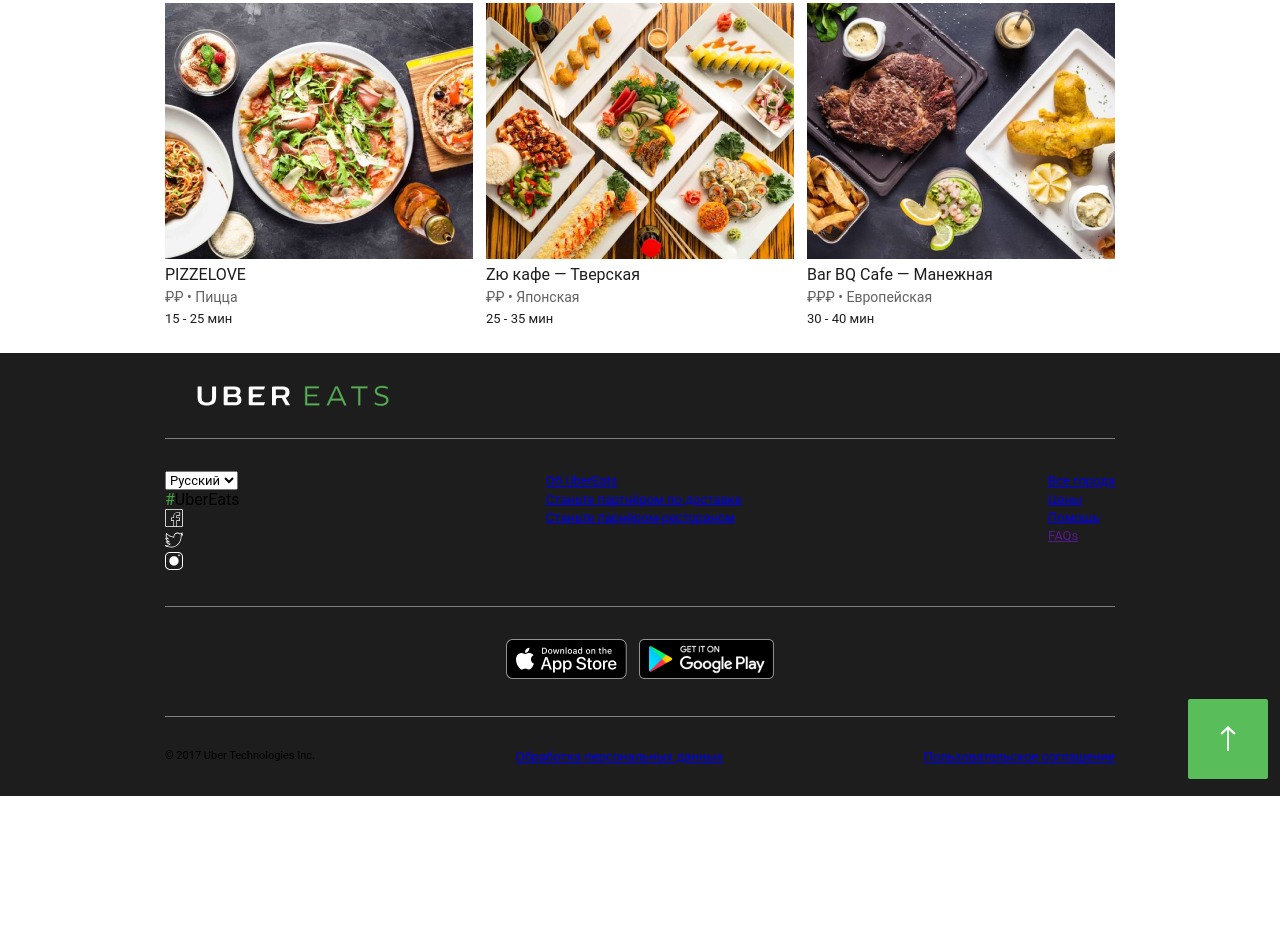
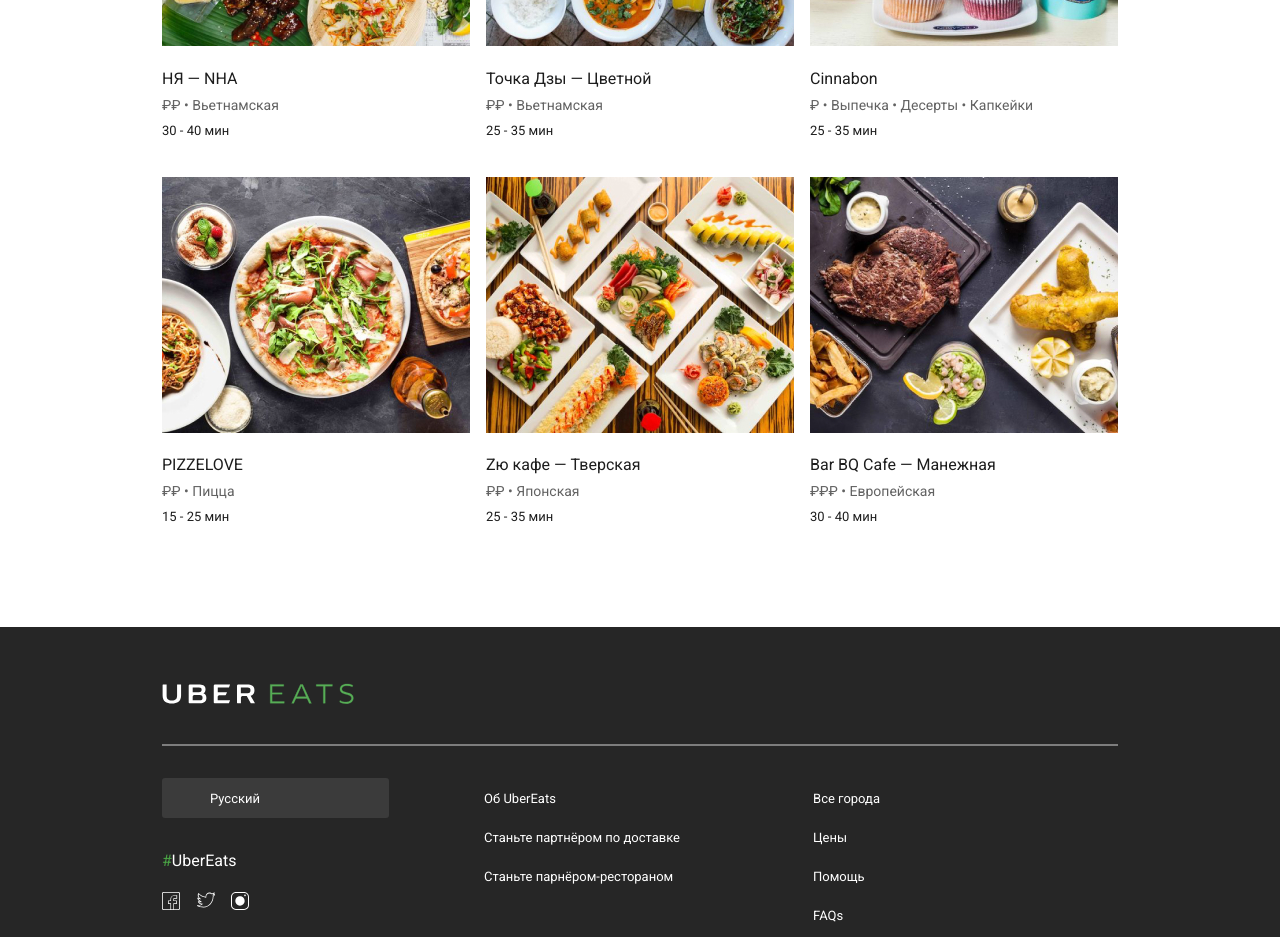
Before and after one commit to ustinovilya/UberEats, a plain HTML site: page index.html in a window 1280 px wide. Shown: the part 905-1842 px from the top of the page. Before the commit the page ends 1701 px from the top, so only its background shows below. Drawn offline with Linux system fonts and the light colour scheme.

Commit message:
feat: add styles

```diff
--- a/index.html
+++ b/index.html
@@ -6,6 +6,12 @@
     <meta name="viewport" content="width=device-width, initial-scale=1.0" />
     <link rel="stylesheet" href="./styles/styles.css" />
     <link rel="stylesheet" href="./styles/normalize.css" />
+    <link rel="preconnect" href="https://fonts.googleapis.com" />
+    <link rel="preconnect" href="https://fonts.gstatic.com" crossorigin />
+    <link
+      href="https://fonts.googleapis.com/css2?family=Roboto:wght@400;500&display=swap"
+      rel="stylesheet"
+    />
     <title>Uber Eats</title>
   </head>
   <body>
@@ -111,14 +117,14 @@
           <img src="./assets/footer_logo.svg" alt="Логотип UberEats" />
         </div>
         <div class="footer__information">
-          <div>
+          <div class="footer__select-socials">
             <select class="select-language" name="selectLanguage" id="1">
               <option value="ru">Русский</option>
               <option value="en">English</option>
               <option value="de">Deutsch</option>
             </select>
             <p class="hashtag"><span style="color: #49a144">#</span>UberEats</p>
-            <ul>
+            <ul class="footer__socials">
               <li>
                 <a
                   target="_blank"
@@ -151,7 +157,7 @@
               </li>
             </ul>
           </div>
-          <ul>
+          <ul class="link-list">
             <li>
               <a
                 class="link"
@@ -180,7 +186,7 @@
               >
             </li>
           </ul>
-          <ul>
+          <ul class="link-list">
             <li>
               <a
                 class="link"
@@ -229,7 +235,7 @@
           /></a>
         </div>
         <div class="footer__privacy">
-          <span class="footer__privacy-text"
+          <span style="color: #ffffff" class="footer__privacy-text"
             >© 2017 Uber Technologies Inc.</span
           >
           <a
--- a/styles/styles.css
+++ b/styles/styles.css
@@ -23,20 +23,20 @@ body {
 }
 
 .container {
-  width: 950px;
+  width: 956px;
   margin: 0 auto;
 }
 
 header {
-  margin-bottom: 24px;
+  margin-bottom: 56px;
 
-  border-bottom: 1px solid black;
+  box-shadow: 0px 0px 16px rgb(38 38 38 / 16%);
 }
 
 .header {
   display: flex;
   justify-content: space-between;
-  padding: 24px 0;
+  padding: 26px 0;
 }
 
 .header__logo {
@@ -50,14 +50,17 @@ header {
 }
 
 .header__controls-button {
-  margin-right: 12px;
-
+  margin-right: 16px;
+  padding: 13px 19px;
   font-family: "Roboto";
   font-style: normal;
   font-weight: 500;
   font-size: 13px;
-  line-height: 24px;
   color: #1d1d1d;
+  border: 1px solid #e0e0e0;
+  border-radius: 2px;
+  background-color: #fff;
+  cursor: pointer;
 }
 
 .search {
@@ -67,18 +70,17 @@ header {
 
 .search__input {
   width: 100%;
-  padding: 4px 0;
-
+  margin-bottom: 56px;
   font-family: "Roboto";
   font-style: normal;
   font-weight: 400;
   font-size: 16px;
   line-height: 24px;
-  color: #626262;
-
   border: none;
-  border-bottom: 2px solid grey;
+  border-bottom: 2px solid rgba(117, 117, 117, 0.3);
   outline: none;
+  mix-blend-mode: normal;
+  opacity: 0.5;
 
   cursor: pointer;
 }
@@ -97,7 +99,7 @@ header {
 }
 
 .restaraunts__title {
-  margin-bottom: 12px;
+  margin-bottom: 16px;
 
   font-family: "Roboto";
   font-style: normal;
@@ -111,21 +113,28 @@ header {
   display: flex;
   flex-wrap: wrap;
   justify-content: space-between;
+  margin-bottom: 64px;
 }
 
 .restaraunts__card {
-  margin-bottom: 24px;
+  margin-bottom: 36px;
 }
 
 .restaraunt__title {
+  margin-top: 16px;
+  margin-bottom: 4px;
+
   font-family: "Roboto";
   font-style: normal;
   font-weight: 400;
   font-size: 16px;
   line-height: 24px;
+
   color: #1d1d1d;
 }
 .restaraunt__price-cuisine {
+  margin-bottom: 4px;
+
   font-family: "Roboto";
   font-style: normal;
   font-weight: 400;
@@ -134,6 +143,8 @@ header {
   color: #626262;
 }
 .restaraunt__deliviry-timing {
+  margin: 0;
+
   font-family: "Roboto";
   font-style: normal;
   font-weight: 400;
@@ -143,7 +154,7 @@ header {
 }
 
 footer {
-  background-color: #1d1d1d;
+  background: #262626;
 }
 
 .footer {
@@ -154,58 +165,95 @@ footer {
 .footer__logo {
   display: flex;
   justify-content: flex-start;
-  padding: 32px;
+  padding: 56px 0px 40px;
 
-  border-bottom: 1px solid grey;
+  border-bottom: 2px solid rgba(255, 255, 255, 0.4);
 }
 
 .footer__information {
   display: flex;
   justify-content: space-between;
-  padding: 32px 0;
+  padding-top: 32px;
+  padding-right: 110px;
+  padding-bottom: 48px;
 
-  border-bottom: 1px solid grey;
+  border-bottom: 2px solid rgba(255, 255, 255, 0.4);
+}
+
+.footer__select-socials {
+  display: flex;
+  flex-direction: column;
+  padding-right: 90px;
+}
+.select-language {
+  position: relative;
+  padding: 12px 48px 12px;
+  margin-bottom: 33px;
+  font-family: "Roboto";
+  font-style: normal;
+  font-weight: 400;
+  font-size: 13px;
+  line-height: 15px;
+  width: 227px;
+  height: 40px;
+  color: #ffffff;
+  background: #3b3b3b;
+  border-radius: 3px;
+  border: none;
+  appearance: none;
 }
 
 .footer__stores {
   display: flex;
   justify-content: center;
-  padding: 32px 0;
+  padding: 40px 0;
 
-  border-bottom: 1px solid grey;
+  border-bottom: 2px solid rgba(255, 255, 255, 0.4);
 }
 
 .footer__stores .footer__store:first-child {
-  margin-right: 12px;
+  margin-right: 42px;
 }
 
 .hashtag {
+  margin: 0px;
+  margin-bottom: 22px;
+
   font-family: "Roboto";
   font-style: normal;
   font-weight: 400;
   font-size: 16px;
   line-height: 19px;
+  color: #ffffff;
 }
+
+.footer__socials {
+  display: flex;
+  margin-right: 140px;
+  justify-content: space-between;
+}
+
+.link-list {
+  margin-top: 0px;
+  margin-right: 128px;
+  line-height: 39px;
+}
+
 .link {
   font-family: "Roboto";
   font-style: normal;
   font-weight: 400;
   font-size: 13px;
   line-height: 15px;
-}
-.select-language {
-  font-family: "Roboto";
-  font-style: normal;
-  font-weight: 400;
-  font-size: 13px;
-  line-height: 15px;
+  text-decoration: none;
+  color: #ffffff;
 }
 
 .footer__privacy {
   display: flex;
   justify-content: space-between;
 
-  padding: 32px 0;
+  padding: 40px 0;
 }
 .footer__privacy-text {
   font-family: "Roboto";
@@ -218,6 +266,6 @@ footer {
 .scroll-top {
   position: absolute;
 
-  right: 12px;
-  bottom: 12px;
+  right: 171px;
+  bottom: 24px;
 }
```
Also changed, not shown: 1 other file.
